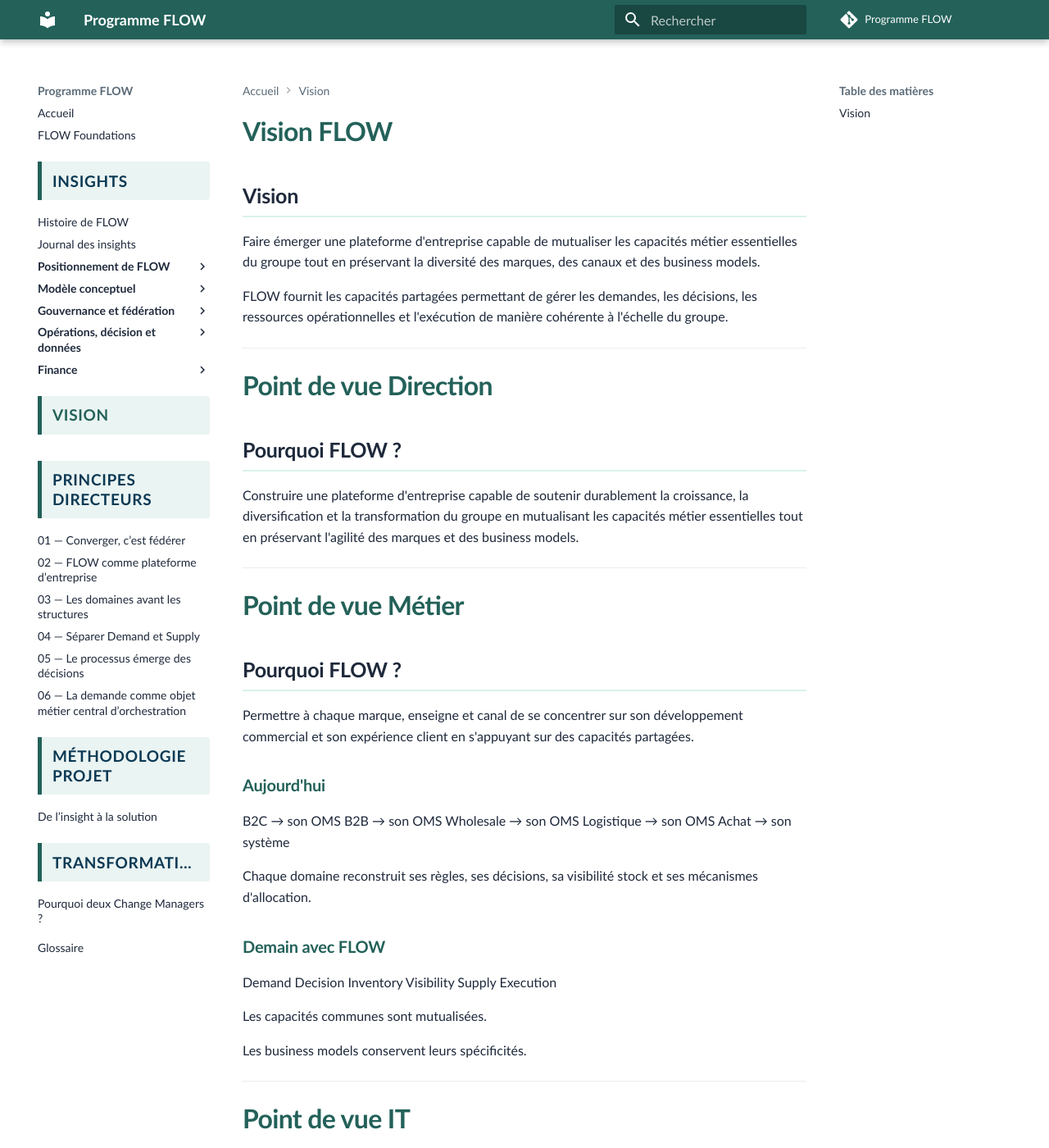
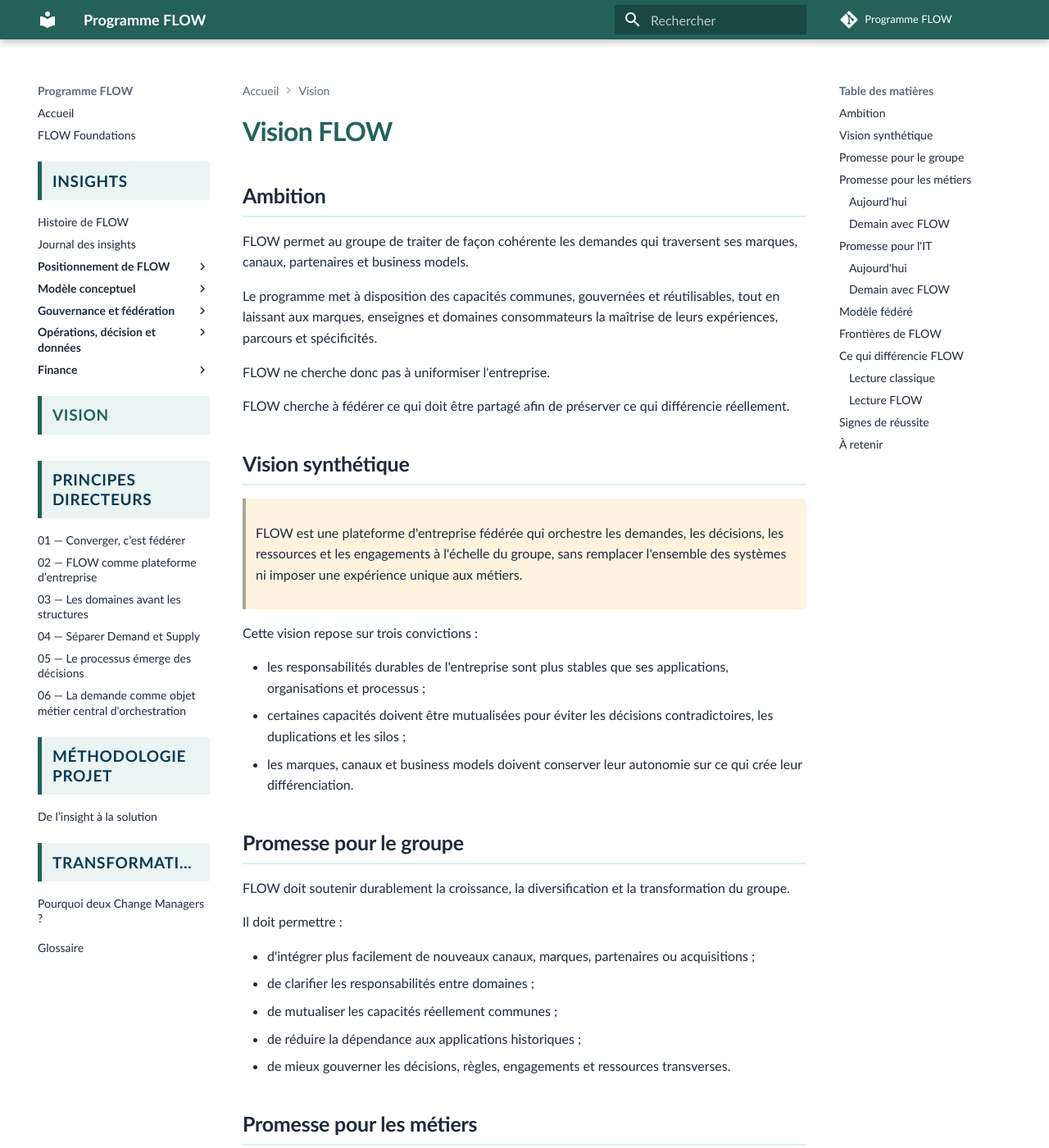
Before and after one commit to laurent-sintes/FLOW-Program, an MkDocs documentation site: the page built from docs/architecture-entreprise/vision/index.md, in a window 1280 px wide and 1400 px high. Shown: the whole window at 82% size. Built offline with MkDocs 1.6.1 and Material for MkDocs 9.7.7, drawn with Linux system fonts in a browser that asks for light colours; comment, search, counter and statistics services are not loaded; some of the changed text lies outside the part shown.

Commit message:
Restructure la vision FLOW

````diff
--- a/docs/architecture-entreprise/vision/index.md
+++ b/docs/architecture-entreprise/vision/index.md
@@ -1,109 +1,193 @@
 # Vision FLOW
 
-## Vision
+## Ambition
 
-Faire émerger une plateforme d'entreprise capable de mutualiser les capacités métier essentielles du groupe tout en préservant la diversité des marques, des canaux et des business models.
+FLOW permet au groupe de traiter de façon cohérente les demandes qui traversent ses marques, canaux, partenaires et business models.
 
-FLOW fournit les capacités partagées permettant de gérer les demandes, les décisions, les ressources opérationnelles et l'exécution de manière cohérente à l'échelle du groupe.
+Le programme met à disposition des capacités communes, gouvernées et réutilisables, tout en laissant aux marques, enseignes et domaines consommateurs la maîtrise de leurs expériences, parcours et spécificités.
 
----
+FLOW ne cherche donc pas à uniformiser l'entreprise.
 
-# Point de vue Direction
+FLOW cherche à fédérer ce qui doit être partagé afin de préserver ce qui différencie réellement.
 
-## Pourquoi FLOW ?
+## Vision synthétique
 
-Construire une plateforme d'entreprise capable de soutenir durablement la croissance, la diversification et la transformation du groupe en mutualisant les capacités métier essentielles tout en préservant l'agilité des marques et des business models.
+> FLOW est une plateforme d'entreprise fédérée qui orchestre les demandes, les décisions, les ressources et les engagements à l'échelle du groupe, sans remplacer l'ensemble des systèmes ni imposer une expérience unique aux métiers.
 
----
+Cette vision repose sur trois convictions :
 
-# Point de vue Métier
+- les responsabilités durables de l'entreprise sont plus stables que ses applications, organisations et processus ;
+- certaines capacités doivent être mutualisées pour éviter les décisions contradictoires, les duplications et les silos ;
+- les marques, canaux et business models doivent conserver leur autonomie sur ce qui crée leur différenciation.
 
-## Pourquoi FLOW ?
+## Promesse pour le groupe
 
-Permettre à chaque marque, enseigne et canal de se concentrer sur son développement commercial et son expérience client en s'appuyant sur des capacités partagées.
+FLOW doit soutenir durablement la croissance, la diversification et la transformation du groupe.
+
+Il doit permettre :
+
+- d'intégrer plus facilement de nouveaux canaux, marques, partenaires ou acquisitions ;
+- de clarifier les responsabilités entre domaines ;
+- de mutualiser les capacités réellement communes ;
+- de réduire la dépendance aux applications historiques ;
+- de mieux gouverner les décisions, règles, engagements et ressources transverses.
+
+## Promesse pour les métiers
+
+Pour les métiers, FLOW doit permettre à chaque marque, enseigne et canal de se concentrer sur son développement commercial et son expérience client.
+
+Les domaines consommateurs restent autonomes dans la construction de leurs parcours, interfaces, traitements et usages.
+
+FLOW leur fournit des capacités partagées sur lesquelles ils peuvent s'appuyer lorsqu'une responsabilité dépasse le périmètre d'un seul canal, d'une seule marque ou d'une seule application.
 
 ### Aujourd'hui
 
-B2C → son OMS
-B2B → son OMS
-Wholesale → son OMS
-Logistique → son OMS
-Achat → son système
+```text
+B2C        → son OMS
+B2B        → son OMS
+Wholesale  → son OMS
+Logistique → son OMS ou ses outils spécialisés
+Achat      → son système
+```
 
-Chaque domaine reconstruit ses règles, ses décisions, sa visibilité stock et ses mécanismes d'allocation.
+Chaque périmètre reconstruit souvent ses règles, ses décisions, sa visibilité stock, ses engagements et ses mécanismes d'allocation.
 
 ### Demain avec FLOW
 
+```text
 Demand
 Decision
 Inventory Visibility
 Supply
 Execution
+```
 
 Les capacités communes sont mutualisées.
 
 Les business models conservent leurs spécificités.
 
----
+## Promesse pour l'IT
 
-# Point de vue IT
-
-## Pourquoi FLOW ?
-
-Transformer un système historiquement organisé autour des catégories de solutions du marché en une plateforme organisée autour des responsabilités métier et des capacités partagées.
+Pour l'IT, FLOW transforme un système historiquement organisé autour des catégories de solutions du marché en une plateforme organisée autour des responsabilités métier et des capacités partagées.
 
 ### Aujourd'hui
 
+```text
 ERP
 OMS
 WMS
 TMS
 CRM
 eCommerce
+```
 
 Les discussions portent principalement sur les produits, les remplacements d'applications et leurs intégrations.
 
 ### Demain avec FLOW
 
-Agreement
-Demand
-Decision
-Inventory Visibility
-Supply
-Execution
+```text
+Domaine
+    ↓
+Responsabilité
+    ↓
+Capacité
+    ↓
+Produit
+    ↓
+Fonctionnalité
+```
 
-Les discussions portent principalement sur les responsabilités, les capacités, les fonctions et les produits qui les implémentent.
+Les discussions portent d'abord sur les responsabilités à assumer, les capacités nécessaires et les produits qui permettent de les gouverner et de les faire évoluer.
 
-FLOW fournit des capacités réutilisables.
+FLOW expose ses capacités au travers d'API unitaires, d'API de masse, d'événements, de projections de données et de services réutilisables.
 
 Les consommateurs construisent les expériences.
 
-Les domaines consommateurs restent autonomes dans la construction de leurs applications, interfaces, parcours et traitements de masse.
+La plateforme fournit les capacités.
 
-Les capacités FLOW sont exposées au travers d'API unitaires, API de masse, événements et projections de données.
+## Modèle fédéré
 
----
+FLOW repose sur un modèle fédéré.
 
-# Ce qui différencie FLOW
+Ce qui doit être commun est mutualisé, gouverné et rendu consommable.
+
+Ce qui différencie les marques, canaux, pays ou business models reste autonome.
+
+```text
+Capacités communes
+        ↓
+Produits FLOW gouvernés
+        ↓
+Consommateurs autonomes
+        ↓
+Expériences différenciées
+```
+
+Cette logique évite deux écueils :
+
+- la prolifération de silos qui reconstruisent les mêmes responsabilités ;
+- l'uniformisation excessive qui détruit les spécificités utiles.
+
+## Frontières de FLOW
+
+FLOW ne possède pas toute l'entreprise.
+
+FLOW n'a pas vocation à remplacer tous les systèmes d'exécution, tous les outils métier ou tous les produits existants.
+
+FLOW orchestre, gouverne et expose des capacités transverses lorsque la responsabilité dépasse naturellement le périmètre d'une application ou d'une organisation.
+
+Les systèmes d'exécution conservent leurs responsabilités opérationnelles.
+
+Finance conserve ses responsabilités comptables, fiscales et de contrôle.
+
+Les domaines consommateurs conservent leurs expériences, leurs interfaces et leurs usages spécifiques.
+
+## Ce qui différencie FLOW
 
 Les systèmes actuels sont principalement organisés autour des applications, des organisations, des processus et des flux.
 
-FLOW propose une lecture organisée autour des responsabilités métier, des capacités partagées, des demandes, des décisions et des ressources opérationnelles.
+FLOW propose une lecture organisée autour des domaines, responsabilités, capacités, demandes, décisions et ressources opérationnelles.
 
-### Aujourd'hui
+### Lecture classique
 
+```text
 Organisation
-→ Application
-→ Processus
-→ Intégration
+    ↓
+Application
+    ↓
+Processus
+    ↓
+Intégration
+```
 
-### Demain avec FLOW
+### Lecture FLOW
 
+```text
+Domaine
+    ↓
 Responsabilité
-→ Capacité
-→ Décision
-→ Exécution
+    ↓
+Capacité
+    ↓
+Produit
+    ↓
+Fonctionnalité
+```
 
-FLOW ne cherche pas à uniformiser les métiers.
+## Signes de réussite
 
-FLOW cherche à mutualiser ce qui est commun afin de laisser davantage de liberté sur ce qui différencie réellement les marques, les canaux et les business models.
+FLOW réussira si le groupe constate progressivement :
+
+- moins de décisions contradictoires entre applications ;
+- une meilleure cohérence des engagements pris envers les clients, magasins, partenaires ou fournisseurs ;
+- une vision plus fiable des ressources disponibles ;
+- une intégration plus rapide de nouveaux canaux, marques ou business models ;
+- des règles communes gouvernées lorsqu'elles doivent être communes ;
+- des spécificités métier préservées lorsqu'elles créent de la valeur ;
+- une réduction de la dépendance aux catégories de progiciels du marché pour penser l'entreprise.
+
+## À retenir
+
+FLOW ne cherche pas à imposer un modèle unique.
+
+FLOW cherche à construire une plateforme fédérée : commune là où l'entreprise doit converger, autonome là où elle doit se différencier.
````
